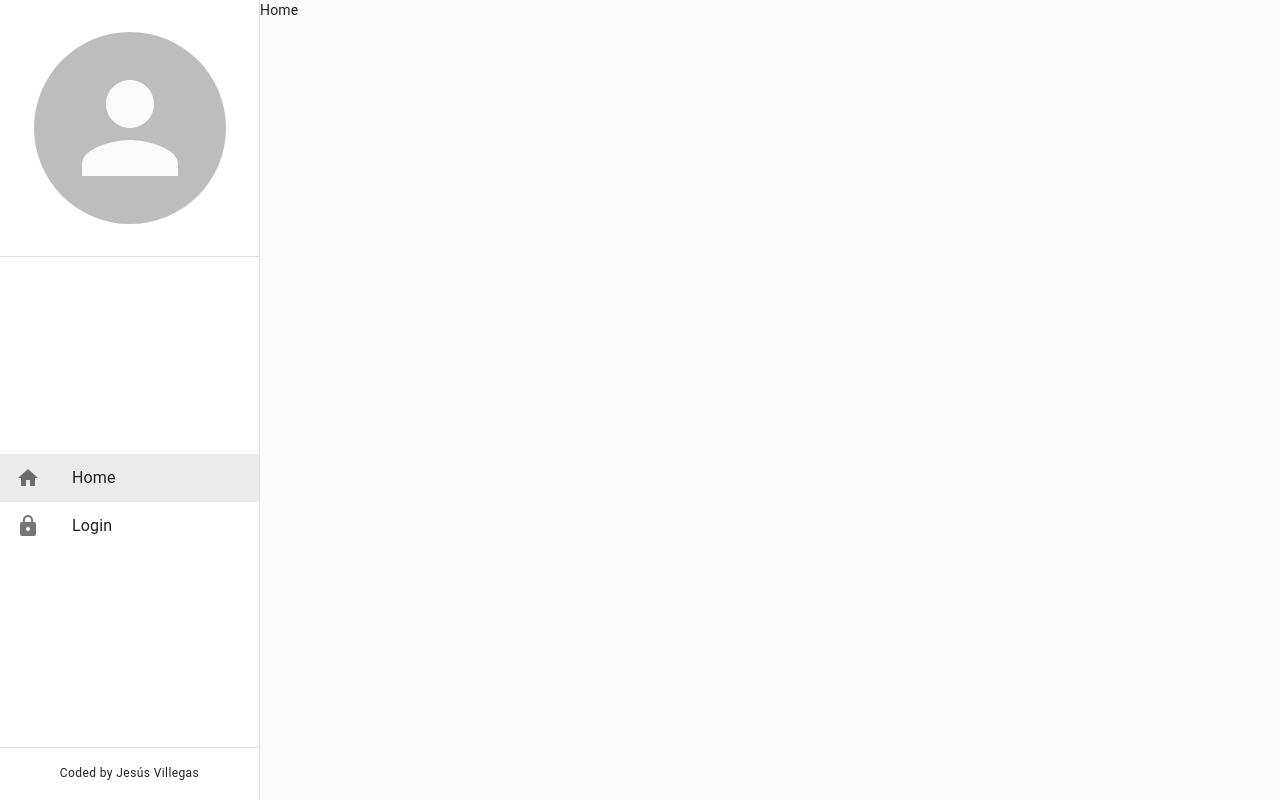
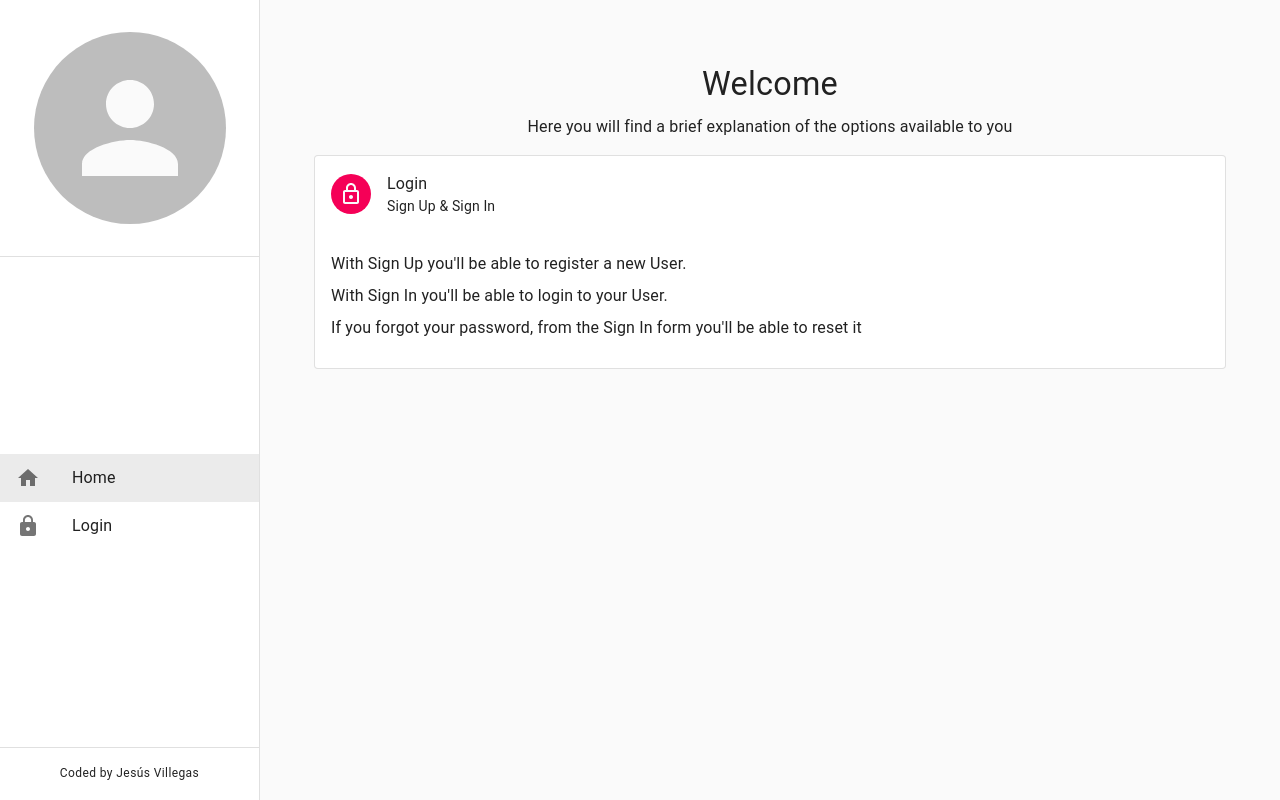
Before and after one commit to gsus0194/todo-list, a React (Create React App) app: page / in a window 1280 px wide. Built offline with nearby package versions, Linux system fonts and the light colour scheme; no server answers.

Commit message:
Implement Home page

```diff
--- a/src/App.jsx
+++ b/src/App.jsx
@@ -9,6 +9,7 @@ import Navbar from "./components/Navbar";
 import { useStateValue } from "./context/StateProvider";
 import Account from "./pages/Account";
 import Dashboard from "./pages/Dashboard";
+import Home from "./pages/Home";
 import Login from "./pages/Login";
 import Reset from "./pages/Reset";
 import { auth } from "./utils/firebase";
@@ -60,7 +61,7 @@ const App = () => {
             <PrivateRoute component={Dashboard} path="/dashboard" />
             <Route component={Login} path="/login" />
             <Route component={Reset} path="/reset" />
-            <Route path="/">Home</Route>
+            <Route component={Home} path="/" />
           </Switch>
         ) : (
           <p>Loading...</p>
--- /dev/null
+++ b/src/components/HomeCard.jsx
@@ -0,0 +1,44 @@
+import {
+  Avatar,
+  Card,
+  CardContent,
+  CardHeader,
+  List,
+  ListItem,
+  ListItemText,
+  makeStyles,
+  Typography,
+} from "@material-ui/core";
+import React from "react";
+
+const useStyles = makeStyles((theme) => ({
+  avatar: {
+    backgroundColor: theme.palette.secondary.main,
+  },
+}));
+
+const HomeCard = (props) => {
+  const { icon, title, subheader, itemList } = props;
+  const classes = useStyles();
+
+  return (
+    <Card variant="outlined">
+      <CardHeader
+        avatar={<Avatar className={classes.avatar}>{icon}</Avatar>}
+        title={<Typography variant="body1">{title}</Typography>}
+        subheader={<Typography variant="body2">{subheader}</Typography>}
+      />
+      <CardContent>
+        <List style={{ padding: 0 }}>
+          {itemList.map((item, index) => (
+            <ListItem key={index} style={{ padding: 0 }}>
+              <ListItemText primary={item} />
+            </ListItem>
+          ))}
+        </List>
+      </CardContent>
+    </Card>
+  );
+};
+
+export default HomeCard;
--- a/src/pages/Account.jsx
+++ b/src/pages/Account.jsx
@@ -201,9 +201,7 @@ const Account = () => {
                     />
                   </Grid>
                 </Grid>
-              </CardContent>
-            </Card>
-          </Grid>
+                <Grid container spacing={2}>
                   <Grid item xs={12} sm={6} md={4}>
                     <Button
                       variant="contained"
@@ -211,10 +209,13 @@ const Account = () => {
                       startIcon={<SaveIcon />}
                       type="submit"
                       fullWidth
-              size="large"
                     >
                       Save
                     </Button>
+                  </Grid>
+                </Grid>
+              </CardContent>
+            </Card>
           </Grid>
         </Grid>
       </div>
--- /dev/null
+++ b/src/pages/Home.jsx
@@ -0,0 +1,107 @@
+import {
+  Container,
+  Grid,
+  makeStyles,
+  Toolbar,
+  Typography,
+} from "@material-ui/core";
+import LockOutlinedIcon from "@material-ui/icons/LockOutlined";
+import ExitToAppIcon from "@material-ui/icons/ExitToApp";
+import AccountBoxIcon from "@material-ui/icons/AccountBox";
+import NotesIcon from "@material-ui/icons/Notes";
+import HomeCard from "../components/HomeCard";
+import { useStateValue } from "../context/StateProvider";
+
+const useStyles = makeStyles((theme) => ({
+  paper: {
+    display: "flex",
+    flexDirection: "column",
+    alignItems: "center",
+  },
+  avatar: {
+    backgroundColor: theme.palette.secondary.main,
+  },
+}));
+
+const loginList = [
+  "With Sign Up you'll be able to register a new User.",
+  "With Sign In you'll be able to login to your User.",
+  "If you forgot your password, from the Sign In form you'll be able to reset it",
+];
+const signOutList = ["You'll log out from this User"];
+const dashboardList = [
+  "Create tasks, display a modal form for new task",
+  "Edit tasks, display a modal form for editing",
+  "Delete tasks, the task will be deleted",
+];
+const accountList = [
+  "Upload a new profile photo with the Upload button",
+  "Change First and Last Name",
+];
+
+const Home = () => {
+  const classes = useStyles();
+  const [{ user }] = useStateValue();
+
+  return (
+    <Container component="main" maxWidth="md">
+      <Toolbar />
+      <div className={classes.paper}>
+        <Grid container spacing={2}>
+          <Grid item xs={12}>
+            <Typography align="center" variant="h4" component="h1" gutterBottom>
+              Welcome
+            </Typography>
+            <Typography align="center" variant="body1" component="h2">
+              Here you will find a brief explanation of the options available to
+              you
+            </Typography>
+          </Grid>
+          <Grid item xs={12}>
+            <Grid container spacing={2}>
+              {user ? (
+                <>
+                  <Grid item xs={12} sm={6}>
+                    <HomeCard
+                      icon={<NotesIcon />}
+                      title="Dashboard"
+                      subheader="To Do List"
+                      itemList={dashboardList}
+                    />
+                  </Grid>
+                  <Grid item xs={12} sm={6}>
+                    <HomeCard
+                      icon={<AccountBoxIcon />}
+                      title="Account"
+                      subheader="User's information"
+                      itemList={accountList}
+                    />
+                  </Grid>
+                  <Grid item xs={12} sm={6}>
+                    <HomeCard
+                      icon={<ExitToAppIcon />}
+                      title="Sign Out"
+                      subheader=""
+                      itemList={signOutList}
+                    />
+                  </Grid>
+                </>
+              ) : (
+                <Grid item xs={12}>
+                  <HomeCard
+                    icon={<LockOutlinedIcon />}
+                    title="Login"
+                    subheader="Sign Up &amp; Sign In"
+                    itemList={loginList}
+                  />
+                </Grid>
+              )}
+            </Grid>
+          </Grid>
+        </Grid>
+      </div>
+    </Container>
+  );
+};
+
+export default Home;
```
Lines whose indentation alone changed are shown as unchanged.
